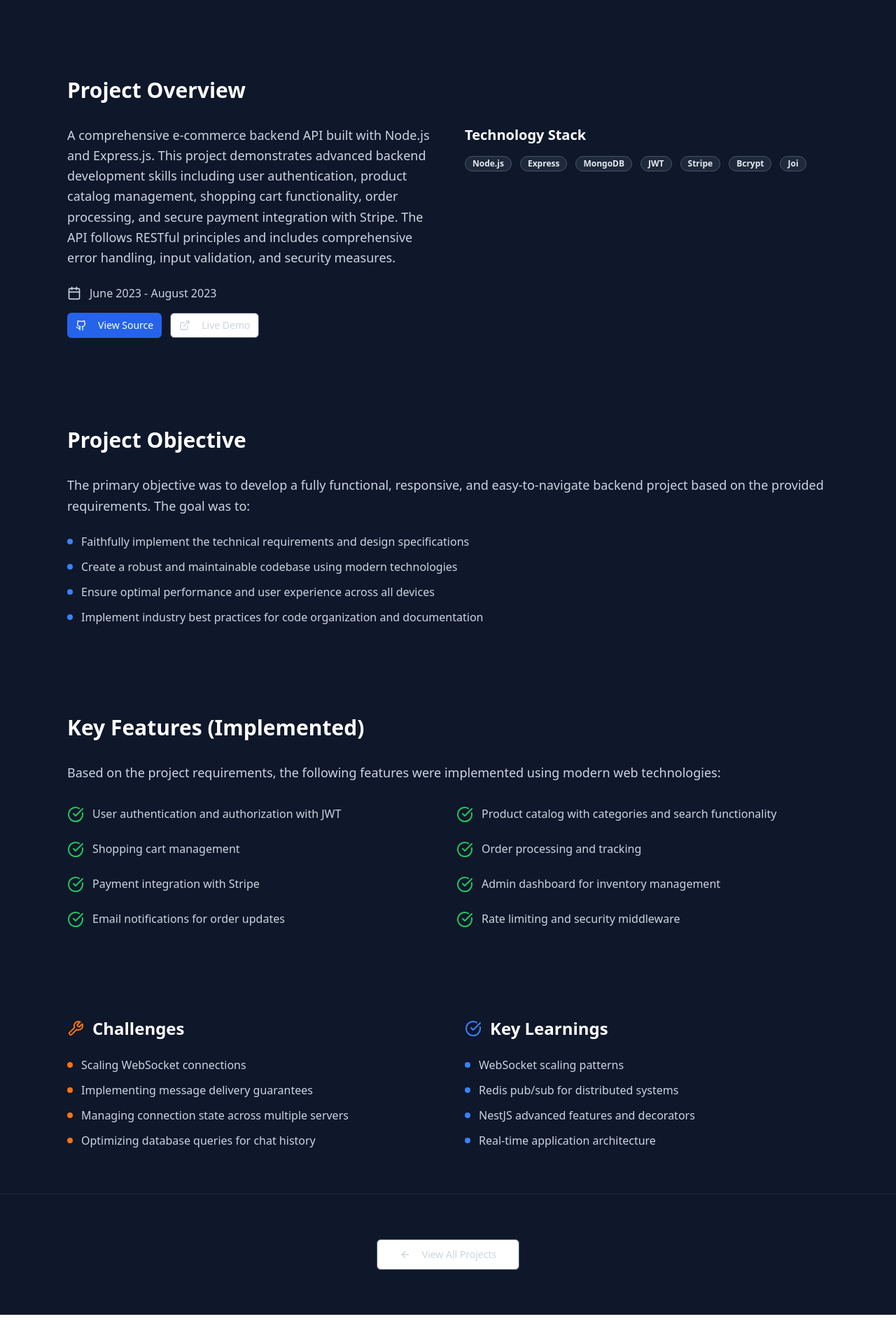
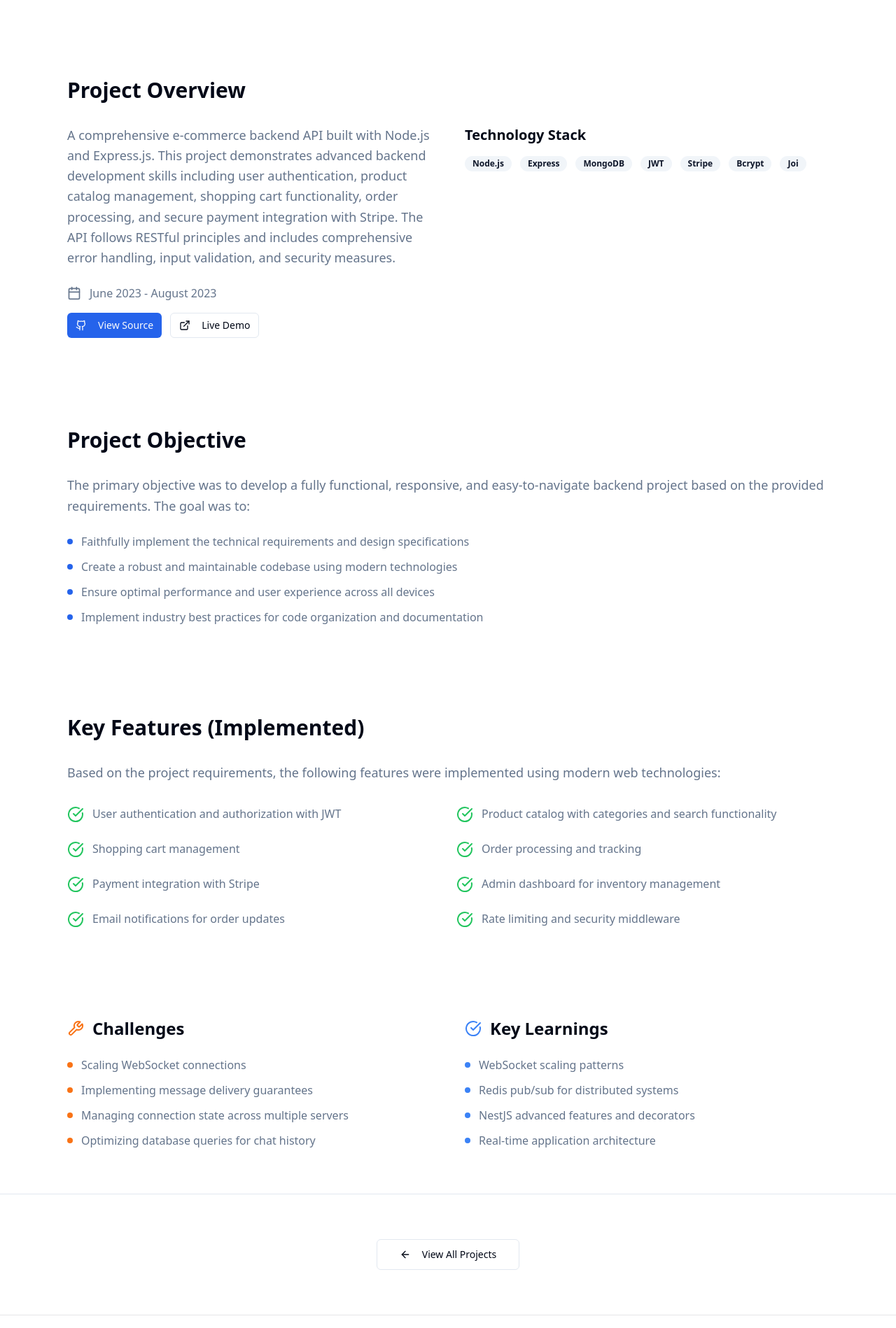
Before and after one commit to MafdyAmir/stack-artist-profile, a React (Vite) app: page /projects/ecommerce-api in a window 1280 px wide. Shown: the part 862-2760 px from the top of the page at 70% size. Built offline with nearby package versions, Linux system fonts and the light colour scheme.

Commit message:
Fix: ProjectDetail page theme issue
The AI addressed a theme-related issue on the ProjectDetail page.

```diff
--- a/src/pages/ProjectDetail.tsx
+++ b/src/pages/ProjectDetail.tsx
@@ -12,14 +12,14 @@ const ProjectDetail = () => {
 
   if (!project) {
     return (
-      <div className="min-h-screen bg-slate-950 flex items-center justify-center">
+      <div className="min-h-screen bg-background flex items-center justify-center">
         <div className="text-center space-y-6">
-          <h1 className="text-3xl font-bold text-white">Project Not Found</h1>
-          <p className="text-slate-300 max-w-md mx-auto">
+          <h1 className="text-3xl font-bold text-foreground">Project Not Found</h1>
+          <p className="text-muted-foreground max-w-md mx-auto">
             The project you're looking for doesn't exist or has been moved.
           </p>
           <Link to="/projects">
-            <Button className="bg-amber-500 hover:bg-amber-600 text-white">
+            <Button>
               <ArrowLeft className="h-4 w-4 mr-2" />
               Back to Projects
             </Button>
@@ -43,15 +43,15 @@ const ProjectDetail = () => {
   };
 
   return (
-    <div className="min-h-screen bg-slate-900 text-white">
+    <div className="min-h-screen bg-background text-foreground">
       {/* Header */}
-      <section className="bg-slate-900 py-16">
+      <section className="bg-background py-16">
         <div className="max-w-6xl mx-auto px-4 sm:px-6 lg:px-8">
           <div className="text-center">
-            <h1 className="text-4xl md:text-5xl font-bold text-white mb-6">
+            <h1 className="text-4xl md:text-5xl font-bold text-foreground mb-6">
               {project.title}
             </h1>
-            <p className="text-xl text-slate-300 max-w-4xl mx-auto leading-relaxed">
+            <p className="text-xl text-muted-foreground max-w-4xl mx-auto leading-relaxed">
               {project.fullDescription}
             </p>
           </div>
@@ -59,10 +59,10 @@ const ProjectDetail = () => {
       </section>
 
       {/* Project Image/Media Section */}
-      <section className="py-12 bg-slate-900">
+      <section className="py-12 bg-background">
         <div className="max-w-6xl mx-auto px-4 sm:px-6 lg:px-8">
           {project.imageUrl && (
-            <div className="relative rounded-xl overflow-hidden bg-slate-800 border border-slate-700">
+            <div className="relative rounded-xl overflow-hidden bg-card border border-border">
               <img
                 src={project.imageUrl}
                 alt={project.title}
@@ -71,7 +71,7 @@ const ProjectDetail = () => {
               <div className="absolute top-4 right-4">
                 <Badge
                   variant={getStatusVariant(project.status)}
-                  className="bg-white/90 text-slate-800 border-0 shadow-md"
+                  className="shadow-md"
                 >
                   {project.status.replace('-', ' ')}
                 </Badge>
@@ -82,18 +82,18 @@ const ProjectDetail = () => {
       </section>
 
       {/* Project Overview */}
-      <section className="py-16 bg-slate-900">
+      <section className="py-16 bg-background">
         <div className="max-w-6xl mx-auto px-4 sm:px-6 lg:px-8">
-          <h2 className="text-3xl font-bold text-white mb-8">Project Overview</h2>
+          <h2 className="text-3xl font-bold text-foreground mb-8">Project Overview</h2>
           <div className="grid grid-cols-1 lg:grid-cols-2 gap-12">
             <div className="space-y-6">
-              <p className="text-slate-300 leading-relaxed text-lg">
+              <p className="text-muted-foreground leading-relaxed text-lg">
                 {project.fullDescription}
               </p>
 
               {/* Project Timeline and Links */}
               <div className="space-y-4">
-                <div className="flex items-center text-slate-300">
+                <div className="flex items-center text-muted-foreground">
                   <Calendar className="h-5 w-5 mr-3" />
                   <span>
                     {new Date(project.startDate).toLocaleDateString('en-US', {
@@ -115,7 +115,6 @@ const ProjectDetail = () => {
                 <div className="flex flex-col sm:flex-row gap-3">
                   <Button
                     size="sm"
-                    className="bg-blue-600 hover:bg-blue-700 text-white"
                     asChild
                   >
                     <a href={project.githubUrl} target="_blank" rel="noopener noreferrer">
@@ -127,7 +126,6 @@ const ProjectDetail = () => {
                     <Button
                       size="sm"
                       variant="outline"
-                      className="border-slate-600 text-slate-300 hover:bg-slate-800"
                       asChild
                     >
                       <a href={project.demoUrl} target="_blank" rel="noopener noreferrer">
@@ -142,12 +140,12 @@ const ProjectDetail = () => {
 
             {/* Technology Stack */}
             <div>
-              <h3 className="text-xl font-semibold text-white mb-4">Technology Stack</h3>
+              <h3 className="text-xl font-semibold text-foreground mb-4">Technology Stack</h3>
               <div className="flex flex-wrap gap-3">
                 {project.techStack.map((tech, index) => (
                   <Badge
                     key={index}
-                    className="bg-slate-800 text-slate-200 border-slate-600 hover:bg-slate-700"
+                    variant="secondary"
                   >
                     {tech}
                   </Badge>
@@ -159,28 +157,28 @@ const ProjectDetail = () => {
       </section>
 
       {/* Project Objective */}
-      <section className="py-16 bg-slate-900">
+      <section className="py-16 bg-background">
         <div className="max-w-6xl mx-auto px-4 sm:px-6 lg:px-8">
-          <h2 className="text-3xl font-bold text-white mb-8">Project Objective</h2>
+          <h2 className="text-3xl font-bold text-foreground mb-8">Project Objective</h2>
           <div className="space-y-6">
-            <p className="text-slate-300 leading-relaxed text-lg">
+            <p className="text-muted-foreground leading-relaxed text-lg">
               The primary objective was to develop a fully functional, responsive, and easy-to-navigate {project.category} project based on the provided requirements. The goal was to:
             </p>
-            <ul className="space-y-3 text-slate-300">
+            <ul className="space-y-3 text-muted-foreground">
               <li className="flex items-start">
-                <span className="inline-block w-2 h-2 bg-blue-500 rounded-full mt-2 mr-3 flex-shrink-0"></span>
+                <span className="inline-block w-2 h-2 bg-primary rounded-full mt-2 mr-3 flex-shrink-0"></span>
                 Faithfully implement the technical requirements and design specifications
               </li>
               <li className="flex items-start">
-                <span className="inline-block w-2 h-2 bg-blue-500 rounded-full mt-2 mr-3 flex-shrink-0"></span>
+                <span className="inline-block w-2 h-2 bg-primary rounded-full mt-2 mr-3 flex-shrink-0"></span>
                 Create a robust and maintainable codebase using modern technologies
               </li>
               <li className="flex items-start">
-                <span className="inline-block w-2 h-2 bg-blue-500 rounded-full mt-2 mr-3 flex-shrink-0"></span>
+                <span className="inline-block w-2 h-2 bg-primary rounded-full mt-2 mr-3 flex-shrink-0"></span>
                 Ensure optimal performance and user experience across all devices
               </li>
               <li className="flex items-start">
-                <span className="inline-block w-2 h-2 bg-blue-500 rounded-full mt-2 mr-3 flex-shrink-0"></span>
+                <span className="inline-block w-2 h-2 bg-primary rounded-full mt-2 mr-3 flex-shrink-0"></span>
                 Implement industry best practices for code organization and documentation
               </li>
             </ul>
@@ -189,10 +187,10 @@ const ProjectDetail = () => {
       </section>
 
       {/* Key Features */}
-      <section className="py-16 bg-slate-900">
+      <section className="py-16 bg-background">
         <div className="max-w-6xl mx-auto px-4 sm:px-6 lg:px-8">
-          <h2 className="text-3xl font-bold text-white mb-8">Key Features (Implemented)</h2>
-          <p className="text-slate-300 mb-8 text-lg">
+          <h2 className="text-3xl font-bold text-foreground mb-8">Key Features (Implemented)</h2>
+          <p className="text-muted-foreground mb-8 text-lg">
             Based on the project requirements, the following features were implemented using modern web technologies:
           </p>
 
@@ -201,7 +199,7 @@ const ProjectDetail = () => {
               <div key={index} className="flex items-start space-x-3">
                 <CheckCircle className="h-6 w-6 text-green-500 mt-0.5 flex-shrink-0" />
                 <div>
-                  <p className="text-slate-300 leading-relaxed">{feature}</p>
+                  <p className="text-muted-foreground leading-relaxed">{feature}</p>
                 </div>
               </div>
             ))}
@@ -210,17 +208,17 @@ const ProjectDetail = () => {
       </section>
 
       {/* Challenges and Key Learnings */}
-      <section className="py-16 bg-slate-900">
+      <section className="py-16 bg-background">
         <div className="max-w-6xl mx-auto px-4 sm:px-6 lg:px-8">
           <div className="grid grid-cols-1 lg:grid-cols-2 gap-12">
             {/* Challenges */}
             <div>
-              <h2 className="text-2xl font-bold text-white mb-6 flex items-center">
+              <h2 className="text-2xl font-bold text-foreground mb-6 flex items-center">
                 <Wrench className="h-6 w-6 text-orange-500 mr-3" />
                 Challenges
               </h2>
               <div className="space-y-4">
-                <ul className="space-y-3 text-slate-300">
+                <ul className="space-y-3 text-muted-foreground">
                   <li className="flex items-start">
                     <span className="inline-block w-2 h-2 bg-orange-500 rounded-full mt-2 mr-3 flex-shrink-0"></span>
                     Scaling WebSocket connections
@@ -243,12 +241,12 @@ const ProjectDetail = () => {
 
             {/* Key Learnings */}
             <div>
-              <h2 className="text-2xl font-bold text-white mb-6 flex items-center">
+              <h2 className="text-2xl font-bold text-foreground mb-6 flex items-center">
                 <CheckCircle className="h-6 w-6 text-blue-500 mr-3" />
                 Key Learnings
               </h2>
               <div className="space-y-4">
-                <ul className="space-y-3 text-slate-300">
+                <ul className="space-y-3 text-muted-foreground">
                   <li className="flex items-start">
                     <span className="inline-block w-2 h-2 bg-blue-500 rounded-full mt-2 mr-3 flex-shrink-0"></span>
                     WebSocket scaling patterns
@@ -273,13 +271,12 @@ const ProjectDetail = () => {
       </section>
 
       {/* Navigation */}
-      <section className="py-16 border-t border-slate-800 bg-slate-900">
+      <section className="py-16 border-t border-border bg-background">
         <div className="max-w-6xl mx-auto px-4 sm:px-6 lg:px-8 text-center">
           <Link to="/projects">
             <Button
               variant="outline"
               size="lg"
-              className="border-slate-600 text-slate-300 hover:bg-slate-800 hover:text-white"
             >
               <ArrowLeft className="h-4 w-4 mr-2" />
               View All Projects
```
